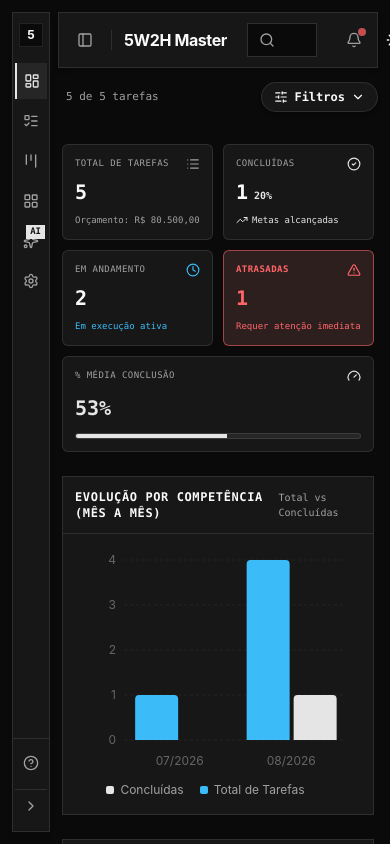
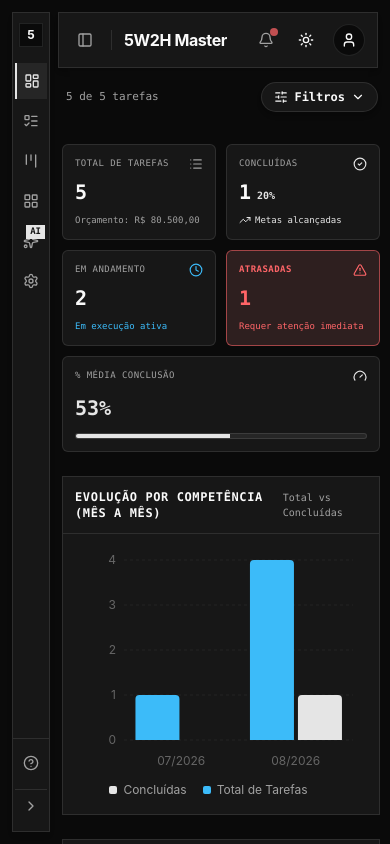
Before and after one commit to verasirae/5W2H_Master, a Next.js app: page / in a window 390 px wide. Built offline with nearby package versions, Linux system fonts and the light colour scheme.

Commit message:
style: adjust responsive layout and header spacing
Refine padding in Dashboard and FiltersBar for better alignment and hide the search bar on devices smaller than lg to optimize header space.

```diff
--- a/components/DashboardView.tsx
+++ b/components/DashboardView.tsx
@@ -157,7 +157,7 @@ export const DashboardView: React.FC<DashboardViewProps> = ({
   }, [filteredTasks, workspaceConfig.attentionThresholdDays]);
 
   return (
-    <div className="flex-1 pl-2 pr-4 md:py-4 space-y-6 overflow-y-auto">
+    <div className="flex-1 pl-2 pr-2.5 md:py-4 space-y-6 overflow-y-auto">
       {/* KPI Cards Grid */}
       <section className="grid grid-cols-2 md:grid-cols-5 gap-2.5 sm:gap-3 md:gap-3 lg:gap-4">
         {/* Total Tasks */}
--- a/components/FiltersBar.tsx
+++ b/components/FiltersBar.tsx
@@ -50,7 +50,7 @@ export const FiltersBar: React.FC<FiltersBarProps> = ({
         MOBILE & TABLET VIEW (< lg): Floating Half-Moon Toggle at Top-Right
         ========================================================================
       */}
-      <div className="lg:hidden relative w-full px-3 md:px-4 mb-2">
+      <div className="lg:hidden relative w-full px-3 md:pl-2 md:pr-4 mb-2">
         <div className="flex justify-between items-center">
           {/* Active summary info */}
           <div className="flex items-center gap-2 text-[11px] font-mono-data text-muted-foreground">
--- a/components/Header.tsx
+++ b/components/Header.tsx
@@ -136,8 +136,8 @@ export const Header: React.FC<HeaderProps> = ({
         </div>
       </div>
 
-      {/* Center Section: Search Bar (Full Aligned) */}
-      <div className="flex-1 max-w-xl mx-2 md:mx-6 relative">
+      {/* Center Section: Search Bar (Hidden on Mobile/Tablet < lg to prioritize Notification, Color Mode, User) */}
+      <div className="hidden lg:flex flex-1 max-w-xl mx-2 md:mx-6 relative">
         <div className="relative flex items-center w-full">
           <Search className="w-4 h-4 absolute left-3 text-muted-foreground pointer-events-none" />
           <input
```
